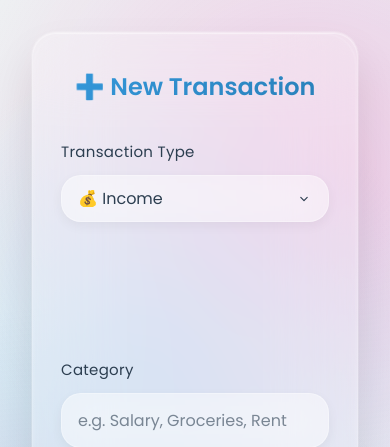
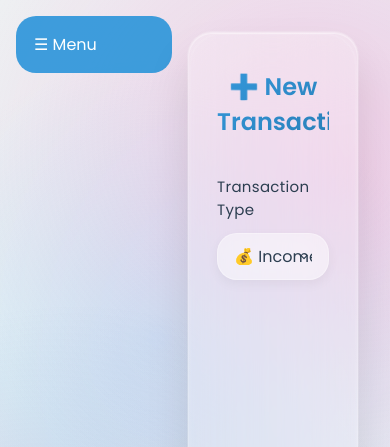
Before and after one commit to ekimathi412-png/My-Finance-Tracker-App, a Flask app: page /add in a window 390 px wide. Shown: the top 447 px of the page. Run offline with Flask 3, Linux system fonts and the light colour scheme.

Commit message:
Revert "Remove add page mobile toggle and improve dashboard table responsiveness"
This reverts commit ebfebdfa52b64a520babc75cafc9c59c36d4fd42.

```diff
--- a/templates/add.html
+++ b/templates/add.html
@@ -364,6 +364,56 @@
     }
 }
 
+.mobile-menu-toggle {
+    display: none;
+    width: 100%;
+    margin-bottom: 18px;
+    padding: 16px 18px;
+    border: none;
+    border-radius: 20px;
+    background: rgba(52, 152, 219, 0.95);
+    color: white;
+    font-size: 16px;
+    cursor: pointer;
+    text-align: center;
+}
+
+.mobile-menu {
+    display: none;
+    flex-direction: column;
+    gap: 12px;
+    width: 100%;
+    max-width: 460px;
+    margin: 0 auto 20px;
+}
+
+.mobile-menu.open {
+    display: flex;
+}
+
+.mobile-menu a {
+    display: inline-flex;
+    justify-content: center;
+    gap: 10px;
+    padding: 14px 18px;
+    background: rgba(52, 152, 219, 0.15);
+    border: 1px solid rgba(52, 152, 219, 0.3);
+    border-radius: 18px;
+    text-decoration: none;
+    color: #2c3e50;
+    font-weight: 600;
+}
+
+.mobile-menu a:hover {
+    background: rgba(52, 152, 219, 0.25);
+}
+
+@media (max-width: 768px) {
+    .mobile-menu-toggle {
+        display: inline-flex;
+    }
+}
+
 /* LOADING ANIMATION */
 button[type="submit"].loading {
     pointer-events: none;
@@ -390,6 +440,12 @@
 </head>
 
 <body>
+<button class="mobile-menu-toggle" type="button" onclick="toggleMobileMenu()">☰ Menu</button>
+<div id="mobileMenu" class="mobile-menu">
+    <a href="/">🏠 Dashboard</a>
+    <a href="/add">➕ Add Transaction</a>
+    <a href="/reports">📊 Reports</a>
+</div>
 <div class="container">
     <h1>➕ New Transaction</h1>
 
@@ -453,6 +509,11 @@
         document.body.classList.add('dark');
     }
 
+    window.toggleMobileMenu = function() {
+        const menu = document.getElementById('mobileMenu');
+        if (!menu) return;
+        menu.classList.toggle('open');
+    };
 });
 </script>
 </body>
```
Also changed, not shown: templates/index.html (+4 -5 lines).
